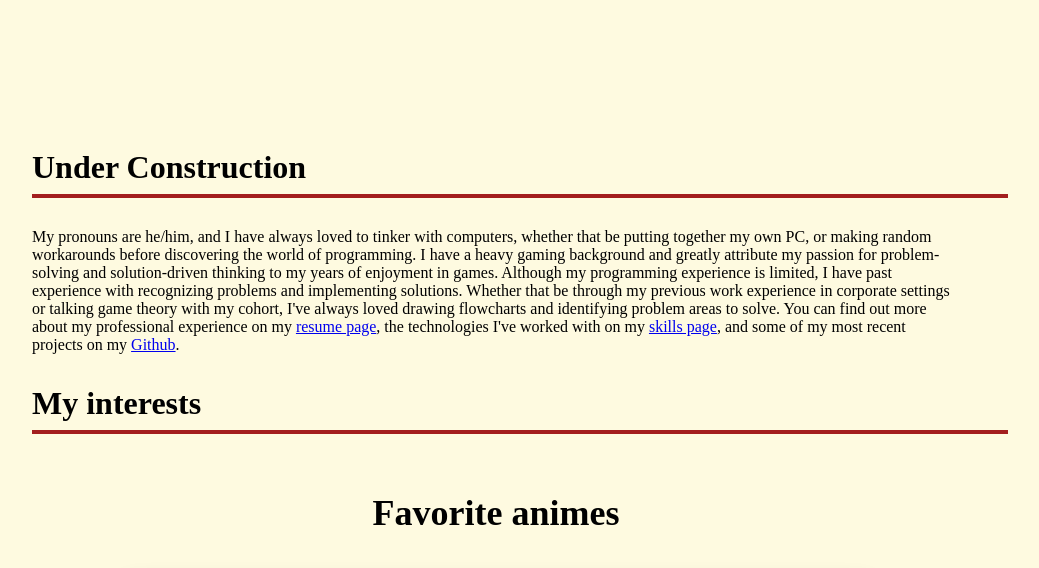
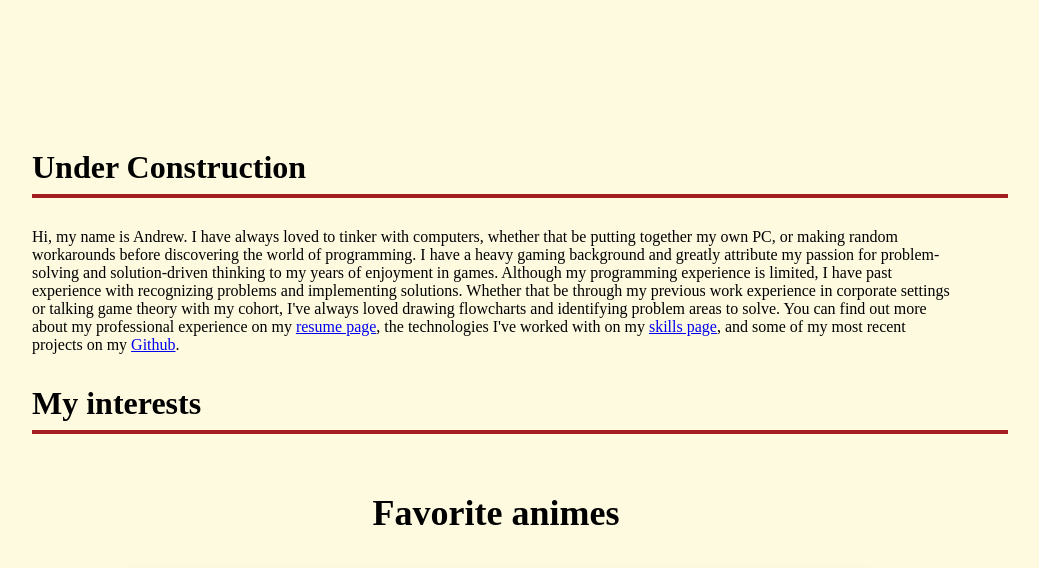
Before and after one commit to anderu3/whoami, a plain HTML site: page aboutme.html in a window 1280 px wide. Shown: the top 568 px of the page, without its empty margins (144-1183 px from the left). Drawn offline with Linux system fonts and the light colour scheme.

Commit message:
Update aboutme.html

```diff
--- a/aboutme.html
+++ b/aboutme.html
@@ -9,7 +9,7 @@
 <body>
     <h1>Under Construction</h1>
     <div class="more-info-container">
-    My pronouns are he/him, and I have always loved to tinker with computers, whether that be putting together my own PC, or making random workarounds before discovering the world of programming.
+    Hi, my name is Andrew. I have always loved to tinker with computers, whether that be putting together my own PC, or making random workarounds before discovering the world of programming.
 
     I have a heavy gaming background and greatly attribute my passion for problem-solving and solution-driven thinking to my years of enjoyment in games.
 
```
